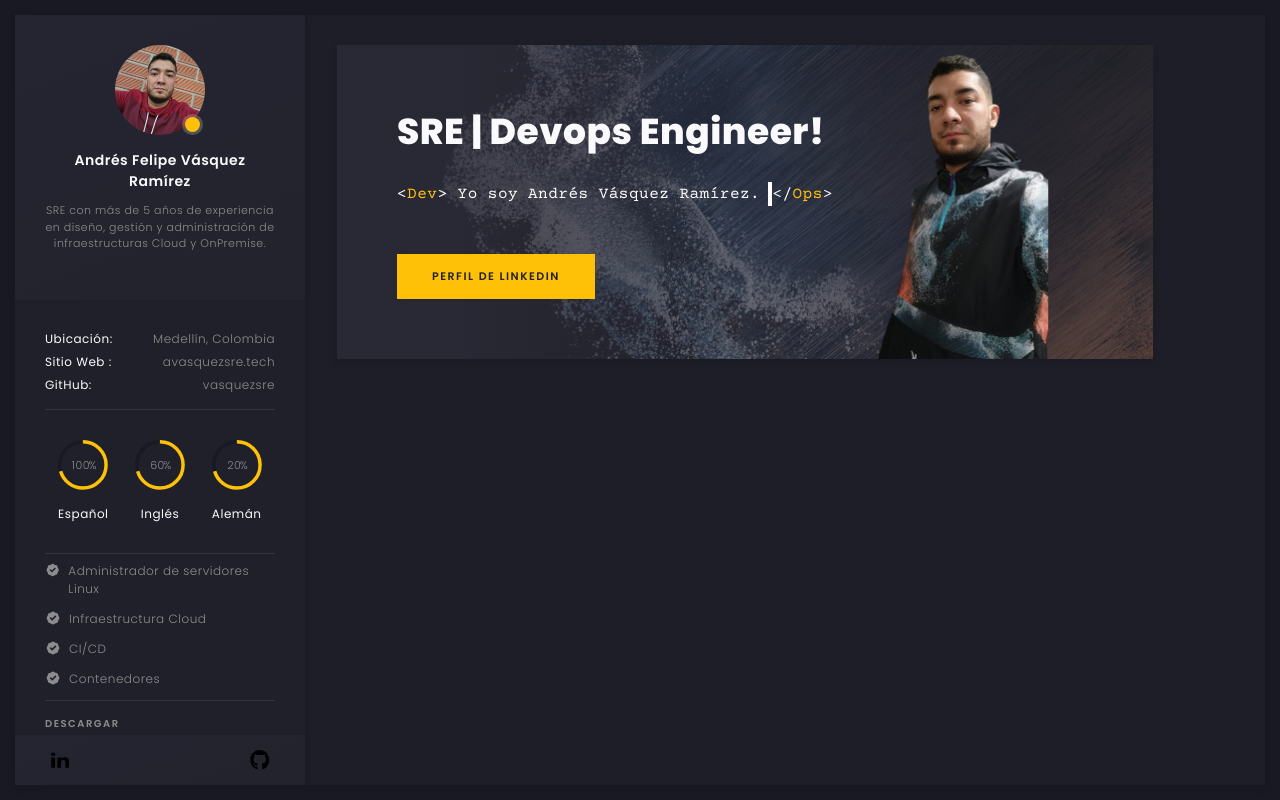
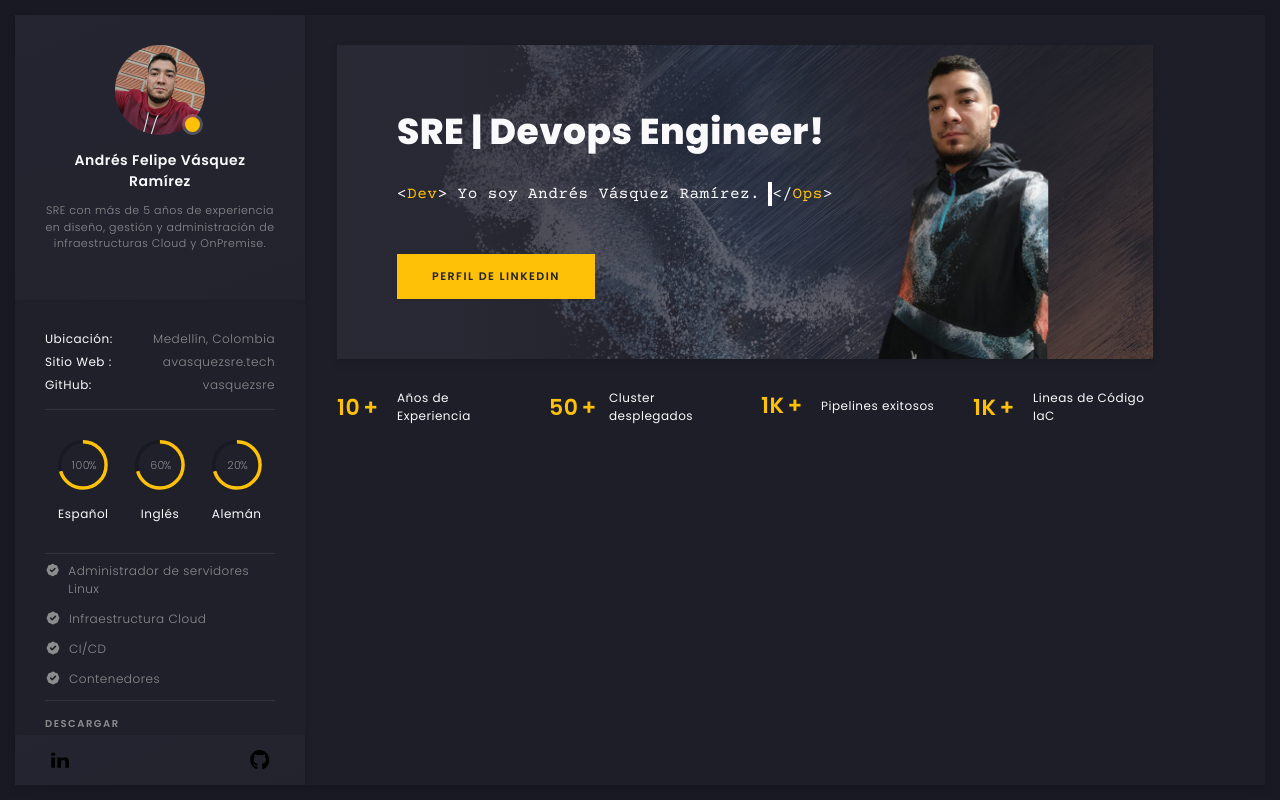
Before and after one commit to VasquezSRE/Curriculum-Vital, a React (Create React App) app: page / in a window 1280 px wide. Built offline with nearby package versions, Linux system fonts and the light colour scheme.

Commit message:
feat: Create component counters

```diff
--- /dev/null
+++ b/src/components/molecules/Counters.jsx
@@ -0,0 +1,23 @@
+import React from 'react';
+
+const Counters = ({ data }) => (
+  <div className='container mx-auto sm:px-4 max-w-full mx-auto sm:px-4'>
+    <div className='flex flex-wrap  p-30-0'>
+      {data.counters.map(({ title, counter }) => (
+        <div className='md:w-1/4 pr-4 pl-4 w-1/2'>
+          <div className='art-counter-frame' style={{ opacity: 1 }}>
+            <div className='art-counter-box'>
+              <span className='art-counter' style={{ opacity: 1 }}>
+                {counter}
+              </span>
+              <span className='art-counter-plus'>+</span>
+            </div>
+            <h6>{title}</h6>
+          </div>
+        </div>
+      ))}
+    </div>
+  </div>
+);
+
+export default Counters;
--- /dev/null
+++ b/src/data/home.json
@@ -0,0 +1,20 @@
+{
+"counters": [
+  {
+    "counter": "10",
+    "title": "Años de Experiencia"
+  },
+  {
+    "counter": "50",
+    "title": "Cluster desplegados"
+  },
+  {
+    "counter": "1K",
+    "title": "Pipelines exitosos"
+  },
+  {
+    "counter": "1K",
+    "title": "Lineas de Código IaC"
+  }
+]
+}
--- a/src/pages/Home.jsx
+++ b/src/pages/Home.jsx
@@ -1,8 +1,7 @@
 import React from 'react';
 import Slider from 'components/organisms/Slider';
-// import resume from 'data/profile.json';
-// import Header from 'components/organisms/Header';
-// import Summary from 'components/organisms/Summary';
+import Counters from 'components/molecules/Counters';
+import home from 'data/home.json';
 // import Experience from 'components/organisms/Experience';
 // import Projects from 'components/organisms/Project';
 // import Skills from 'components/organisms/Skills';
@@ -11,6 +10,7 @@ function Home() {
   return (
     <main>
       <Slider />
+      <Counters data={home} />
     </main>
   );
 }
```
